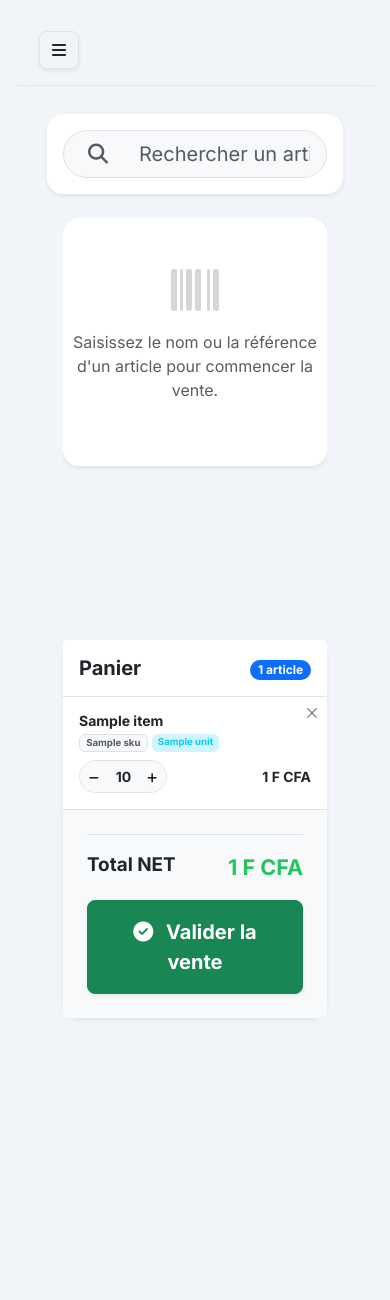
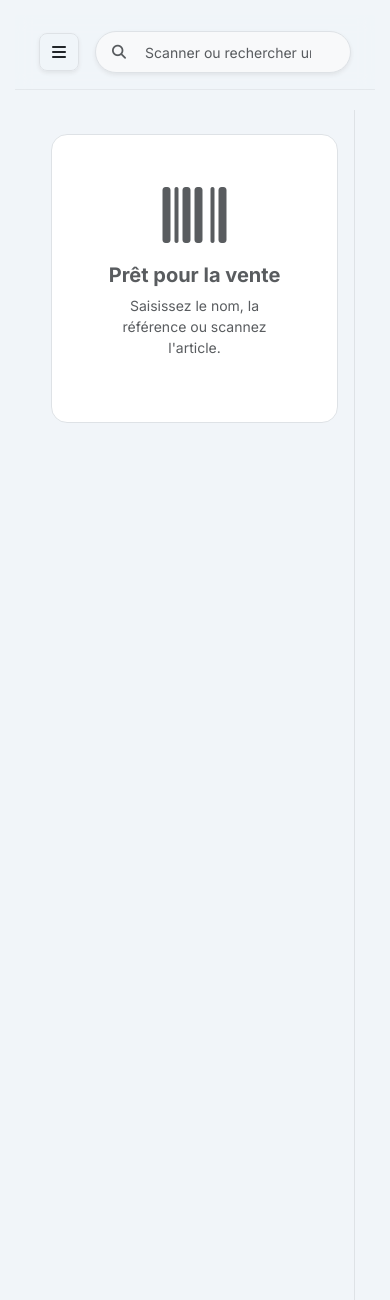
Before and after one commit to Le-dev-du-coin/ERP-Sylla---Solution-de-Gestion-Int-gr-e-pour-Quincaillerie-Moderne, a Django app: template erp_sylla/erp_sylla/templates/sales/pos.html in a window 390 px wide. Shown: the top 1300 px of the page. Run offline with Django 5.2, Linux system fonts and the light colour scheme; the template is opened without the code that fills it: most values are stand-ins (such as "Sample title", 1, 10 or a date in 2020); some libraries are stand-ins or nearby versions.

Commit message:
feat(ui): amélioration POS, listes et validation téléphone clients - Barre de recherche POS dans la navbar (bloc navbar_custom) - Listes produits/stock : colonnes masquées selon breakpoint, conv. pcs/ct, statut en icônes - Téléphone client : 12 chiffres (form + liste) avec validation Django et JS

```diff
--- a/erp_sylla/erp_sylla/templates/dashboard_base.html
+++ b/erp_sylla/erp_sylla/templates/dashboard_base.html
@@ -133,9 +133,12 @@
     <div id="content">
         <nav class="navbar navbar-expand-lg">
             <div class="container-fluid p-0">
-                <button type="button" id="sidebarCollapse" class="btn btn-white shadow-sm border rounded-3 me-3">
-                    <i class="fas fa-bars"></i>
-                </button>
+                <div class="d-flex align-items-center flex-grow-1">
+                    <button type="button" id="sidebarCollapse" class="btn btn-white shadow-sm border rounded-3 me-3">
+                        <i class="fas fa-bars"></i>
+                    </button>
+                    {% block navbar_custom %}{% endblock %}
+                </div>
                 <div class="ms-auto">
                     <!-- Vide car déplacé dans la sidebar -->
                 </div>
--- a/erp_sylla/erp_sylla/templates/sales/pos.html
+++ b/erp_sylla/erp_sylla/templates/sales/pos.html
@@ -1,53 +1,59 @@
 {% extends "dashboard_base.html" %}
 {% load static %}
 
-{% block dashboard_content %}
-<div class="container-fluid py-2">
-    <!-- Barre de recherche -->
-    <div class="bg-white shadow-sm p-3 mb-4 rounded-4 border-0">
-        <div class="input-group input-group-lg border rounded-pill overflow-hidden bg-light">
-            <span class="input-group-text border-0 bg-transparent ps-4">
-                <i class="fas fa-search text-muted"></i>
+{% block navbar_custom %}
+<div class="flex-grow-1 max-w-lg">
+    <div class="input-group border rounded-pill overflow-hidden bg-light shadow-sm" style="max-width: 600px;">
+        <span class="input-group-text border-0 bg-transparent ps-3">
+            <i class="fas fa-search text-muted small"></i>
         </span>
         <input type="text"
                name="q"
                id="pos-search-input"
-                   class="form-control border-0 bg-transparent shadow-none"
-                   placeholder="Rechercher un article..."
+               class="form-control form-control-sm border-0 bg-transparent shadow-none"
+               placeholder="Scanner ou rechercher un article..."
                hx-get="{% url 'sales:ajax-product-search' %}"
                hx-trigger="keyup changed delay:300ms"
                hx-target="#search-results"
                hx-select="#search-results-list"
                hx-swap="innerHTML"
-                   hx-indicator=".search-spinner">
-            <div class="search-spinner htmx-indicator p-3">
-                <div class="spinner-border spinner-border-sm text-primary" role="status"></div>
+               hx-indicator=".search-spinner"
+               autocomplete="off"
+               style="height: 40px;">
+        <div class="search-spinner htmx-indicator d-flex align-items-center pe-3">
+            <div class="spinner-border spinner-border-sm text-primary" role="status" style="width: 1rem; height: 1rem;"></div>
         </div>
     </div>
 </div>
+{% endblock %}
 
-    <div class="row g-4 px-3 pb-5">
+{% block dashboard_content %}
+<div class="container-fluid p-0">
+    <div class="row g-0">
         <!-- Zone des Résultats de Recherche -->
-        <div class="col-12 col-lg-8">
-            <div id="search-results" style="max-height: calc(100vh - 200px); overflow-y: auto; padding-bottom: 50px;">
-                <div class="text-center py-5 text-muted bg-white rounded-4 shadow-sm">
-                    <i class="fas fa-barcode fa-3x mb-3 opacity-25"></i>
-                    <p>Saisissez le nom ou la référence d'un article pour commencer la vente.</p>
+        <div class="col-12 col-lg-8 border-end">
+            <div id="search-results" class="p-3 p-md-4" style="min-height: calc(100vh - 80px);">
+                <div class="text-center py-5 text-muted bg-white rounded-4 border border-dashed p-5 mt-2">
+                    <i class="fas fa-barcode fa-4x mb-3 opacity-10"></i>
+                    <h5 class="fw-bold">Prêt pour la vente</h5>
+                    <p class="small">Saisissez le nom, la référence ou scannez l'article.</p>
                 </div>
             </div>
         </div>
 
         <!-- Zone du Panier -->
-        <div class="col-12 col-lg-4">
-            <div class="card border-0 shadow-sm rounded-4 sticky-lg-top" style="top: 100px;">
-                <div class="card-header bg-white py-3 border-bottom d-flex justify-content-between align-items-center">
-                    <h5 class="mb-0 fw-bold">Panier</h5>
+        <div class="col-12 col-lg-4 bg-light">
+            <div class="sticky-lg-top p-4" style="top: 80px;">
+                <div class="card border-0 shadow-sm rounded-4 overflow-hidden">
+                    <div class="card-header bg-white py-3 border-bottom d-flex justify-content-between align-items-center px-4">
+                        <h5 class="mb-0 fw-bold"><i class="fas fa-shopping-cart me-2 text-primary"></i>Panier</h5>
                         <div id="cart-counter-container">
-                        <span class="badge bg-primary rounded-pill">{{ basket.total_items }} article{{ basket.total_items|pluralize }}</span>
+                            <span class="badge bg-primary rounded-pill px-3">{{ basket.total_items }} article{{ basket.total_items|pluralize }}</span>
                         </div>
                     </div>
                     <div class="card-body p-0">
                         {% include "sales/_cart_detail.html" %}
+                    </div>
                 </div>
             </div>
         </div>
```
Also changed, not shown: erp_sylla/erp_sylla/apps/sales/forms.py (+20 -3 lines), erp_sylla/erp_sylla/templates/inventory/product_list.html (+18 -15 lines), erp_sylla/erp_sylla/templates/inventory/stock_status.html (+13 -7 lines), erp_sylla/erp_sylla/templates/sales/customer_list.html (+42 -1 lines). Lines whose indentation alone changed are shown as unchanged.
